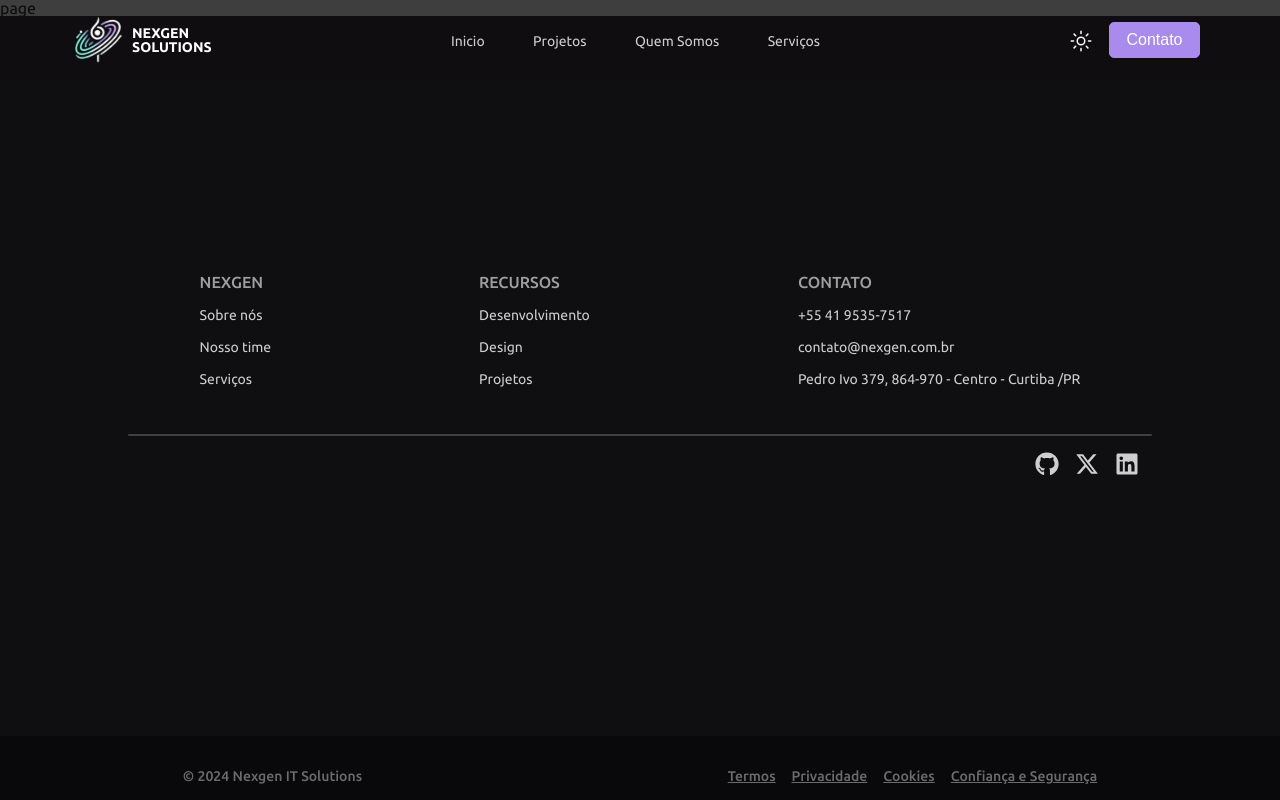
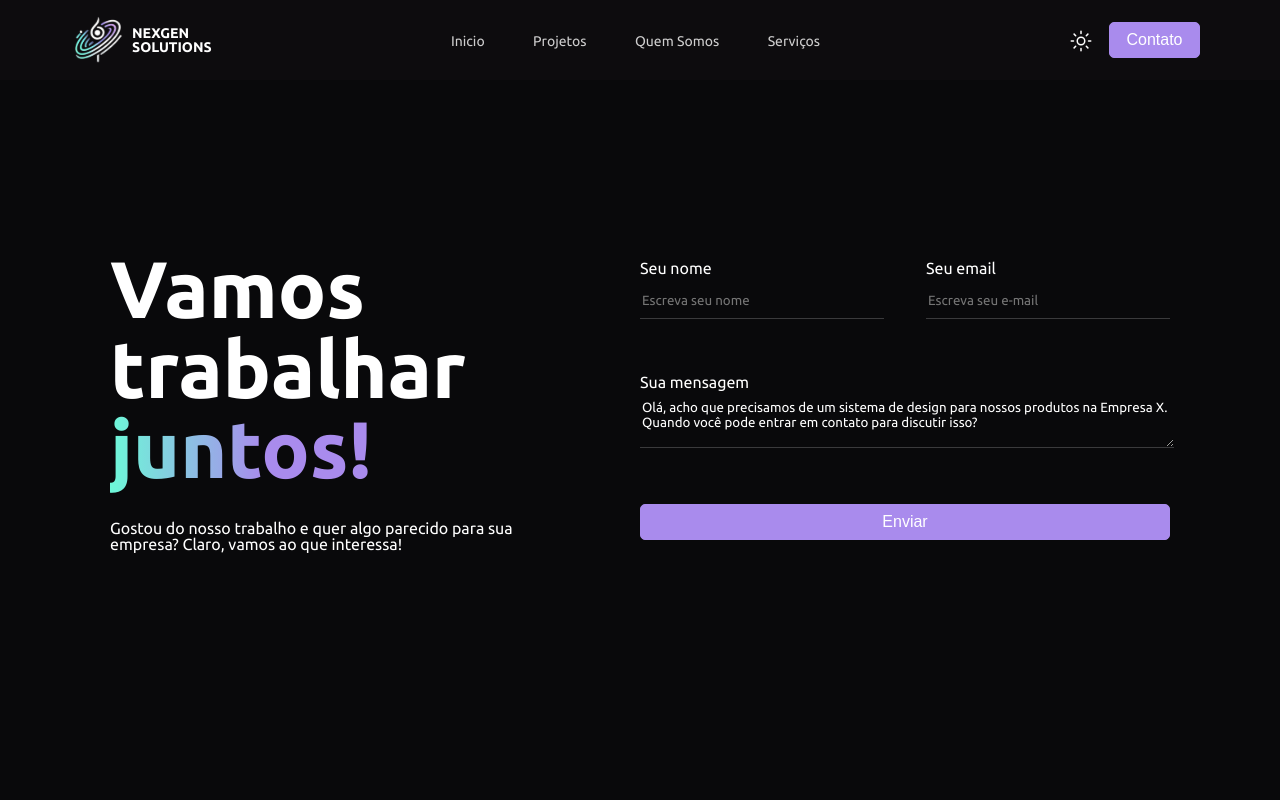
Before and after one commit to NexGenSolutionsIT/nexgen, a Next.js app: page /contact in a window 1280 px wide. Shown: the top 800 px of the page. Built offline with nearby package versions, Linux system fonts and the light colour scheme.

Commit message:
fix contact page

```diff
--- a/src/app/contact/page.tsx
+++ b/src/app/contact/page.tsx
@@ -1,7 +1,13 @@
+"use client";
+import Contact from "@/components/Contact/Contact";
 import React from "react";
 
-function Contact() {
-  return <div>page</div>;
+function ContactPage() {
+  return (
+    <>
+      <Contact />
+    </>
+  );
 }
 
-export default Contact;
+export default ContactPage;
```
